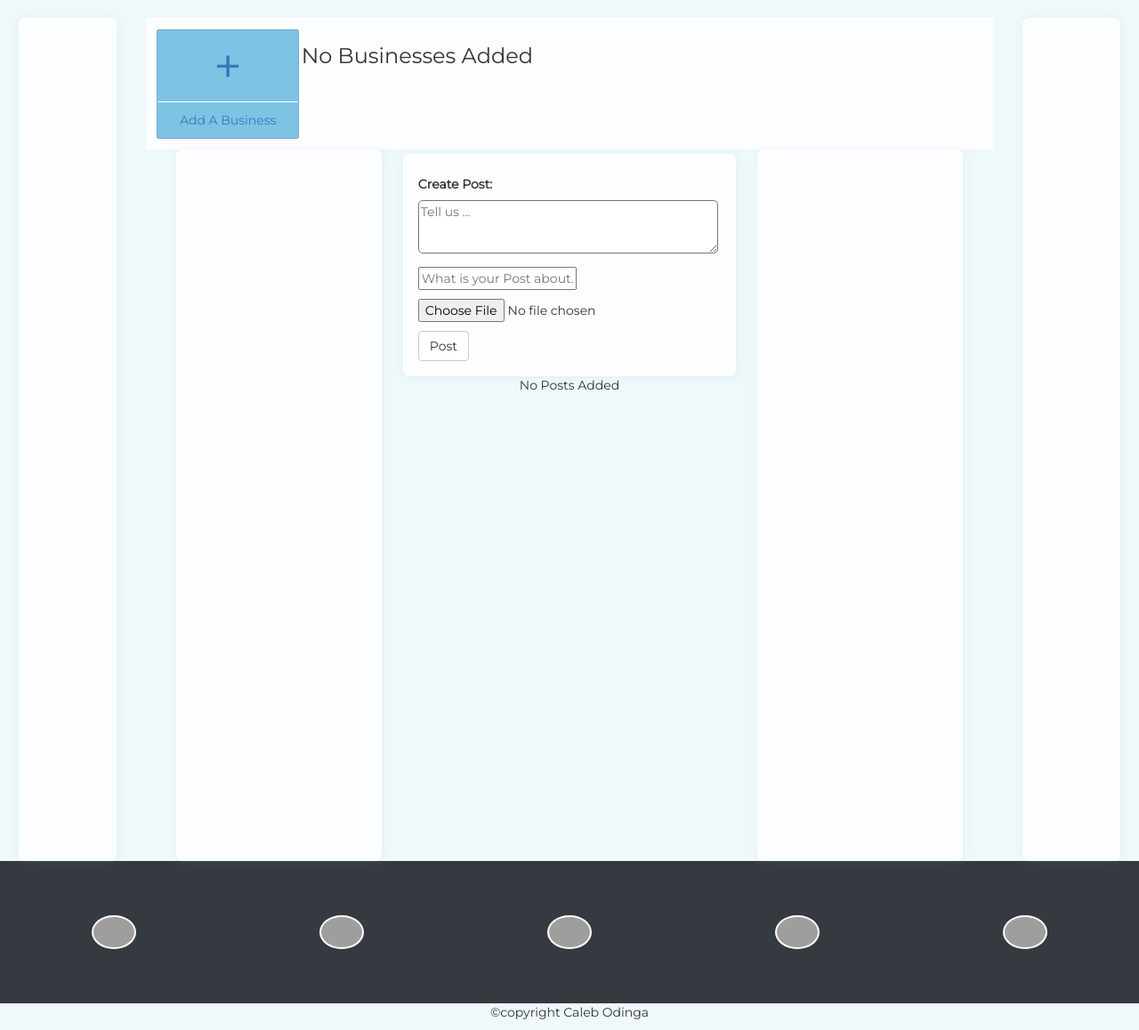
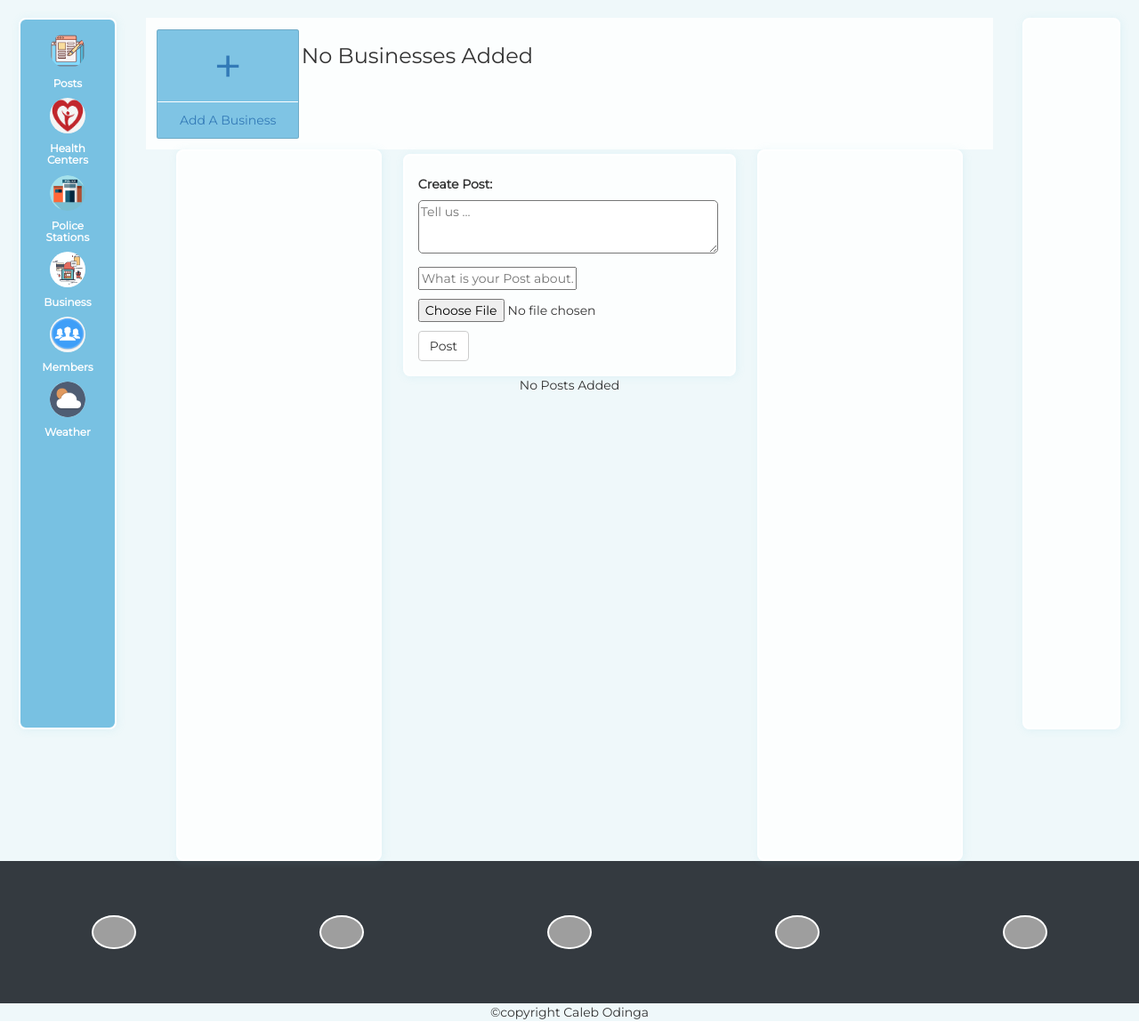
Before and after one commit to COdingaorg/Neighbourhood_Alert, a Django app: template hoodalert/templates/all_templates/index.html in a window 1280 px wide. Shown: the part 62-1220 px from the top of the page at 89% size. Run offline with Django 3.2, Linux system fonts and the light colour scheme; the template is opened without the code that fills it: values that come from a table or form of the project are taken from there, others are empty; some libraries are stand-ins or nearby versions; grey boxes are pictures that could not be loaded.

Commit message:
adds sticky sidebar add, icons links

```diff
--- a/hoodalert/static/css/styles.css
+++ b/hoodalert/static/css/styles.css
@@ -28,6 +28,7 @@ body{
   font-size: 1.4em;
   width: 100vw;
   overflow-x: hidden;
+  height: 150vh;
 }
 h5,h4, .bold{
   font-weight: bold;
@@ -122,6 +123,16 @@ h5,h4, .bold{
 }
 .left_bar, .right_bar{
   margin: 0;
+  height: 100vh;
+}
+.left_bar{
+  background-color: var(--blue);
+}
+.lefter, .righter, .left_bar, .right_bar{
+  position: sticky;
+  position: -webkit-sticky;
+  top: 0;
+
 }
 .index_page{
   display: flex;
@@ -139,6 +150,18 @@ span.post_image>img{
   min-height: 20px;
   height: auto;
   max-height: 40px;
+}
+.icon>img{
+  width: 40px;
+  height: 40px;
+  border-radius: 50px;
+}
+.icon{
+  color: white;
+  display: flex;
+  flex-direction: column;
+  justify-content: flex-start;
+  align-items: center;
 }
 /* style footer */
 .footer{
--- a/hoodalert/templates/all_templates/index.html
+++ b/hoodalert/templates/all_templates/index.html
@@ -4,7 +4,43 @@
 
 {% block content %}
 <div class="index_page row">
-  <div class="col-md-1 left_bar"></div>
+  <div class="col-md-1 left_bar">
+    <a href="#post_loop">
+      <div class="icon">
+        <img src="../../static/images/posts.png" alt="feed">
+        <h6 class="text-center bold">Posts</h6>
+      </div>
+    </a>
+    <a href="">
+      <div class="icon">
+        <img src="../../static/images/health_icon.png" alt="health">
+        <h6 class="text-center bold">Health Centers</h6>
+      </div>
+    </a>
+    <a href=""></a>
+    <div class="icon">
+      <img src="../../static/images/police.png" alt="police">
+      <h6 class="text-center bold">Police Stations</h6>
+    </div>
+    <a href="">
+      <div class="icon">
+        <img src="../../static/images/shop.jpg" alt="business">
+        <h6 class="text-center bold">Business</h6>
+      </div>
+    </a>
+    <a href="">
+      <div class="icon">
+        <img src="../../static/images/user_groups.png" alt="members">
+        <h6 class="text-center bold">Members</h6>
+      </div>
+    </a>
+    <a href="">
+      <div class="icon">
+        <img src="../../static/images/weather.png" alt="weather">
+        <h6 class="text-center bold">Weather</h6>
+      </div>
+    </a>
+  </div>
   <div class="business_loop col-md-9">
     <div class="area_business col-md-12">
       <!--add business form-->
@@ -65,10 +101,11 @@
         <!--start of post loops-->
         {%if posts%}
         {% for post in posts %}
-        <div class="post_loop m-3">
+        <div class="post_loop m-3" id="post_loop">
           <div class="title">
             <span class="post_image"><img src="{{post.poster.photo_path}}" alt="" width="30" height="30px"></span>
-            <span class="bold">{{post.poster.user.username}}</span><span class="ml-auto">{%if post.date_created%}{{post.date_created|timesince}}{%endif%}</span>
+            <span class="bold">{{post.poster.user.username}}</span><span
+              class="ml-auto">{%if post.date_created%}{{post.date_created|timesince}}{%endif%}</span>
             <hr>
             <div class="post_image" style="background-image: url('{{post.post_image.url}}');
                                           height: 250px;
```
Also changed, not shown: hoodalert/static/images/health_icon.png (added), hoodalert/static/images/police.png (added), hoodalert/static/images/posts.png (added), hoodalert/static/images/user_groups.png (added), hoodalert/static/images/weather.png (added).
